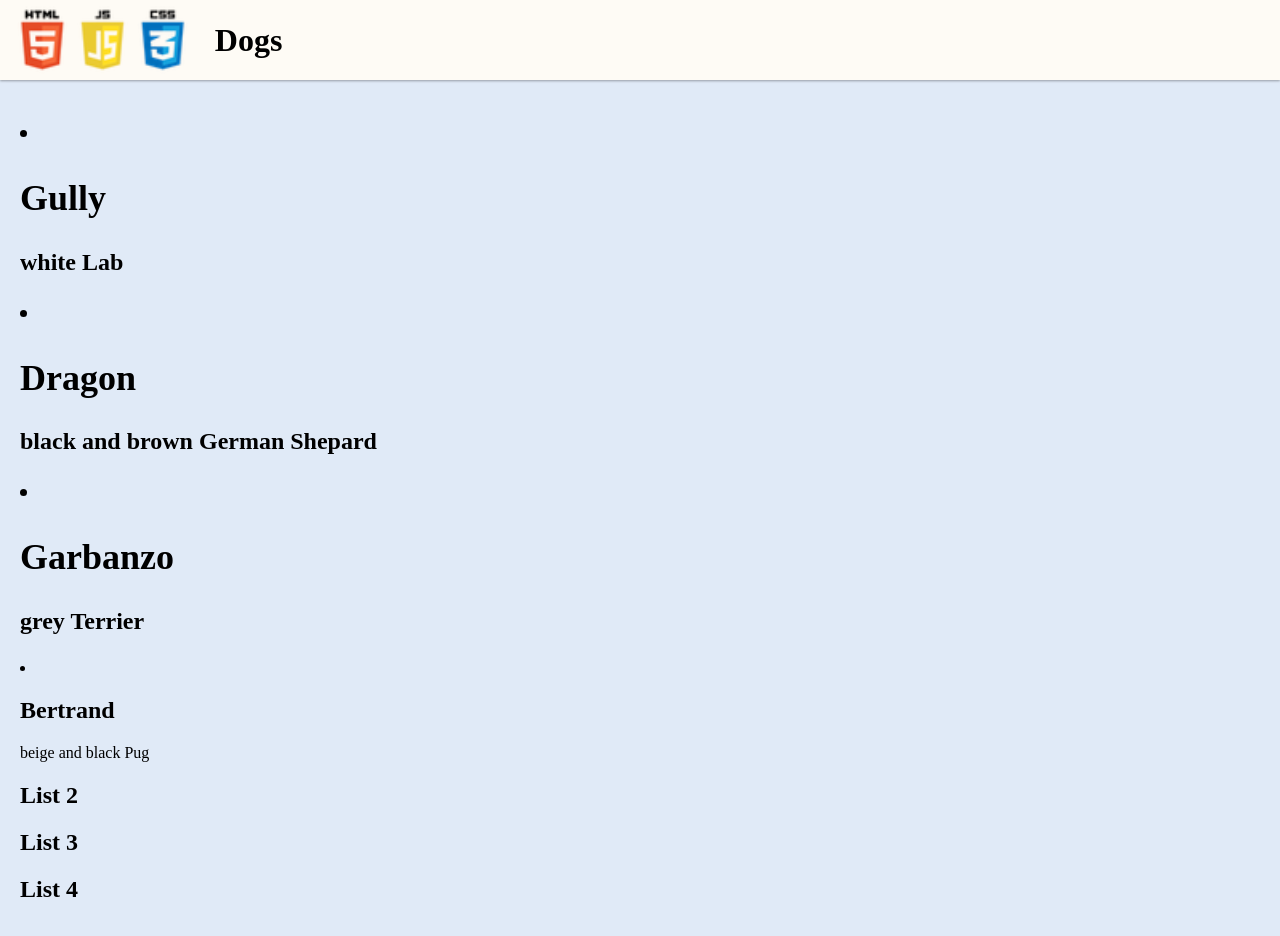
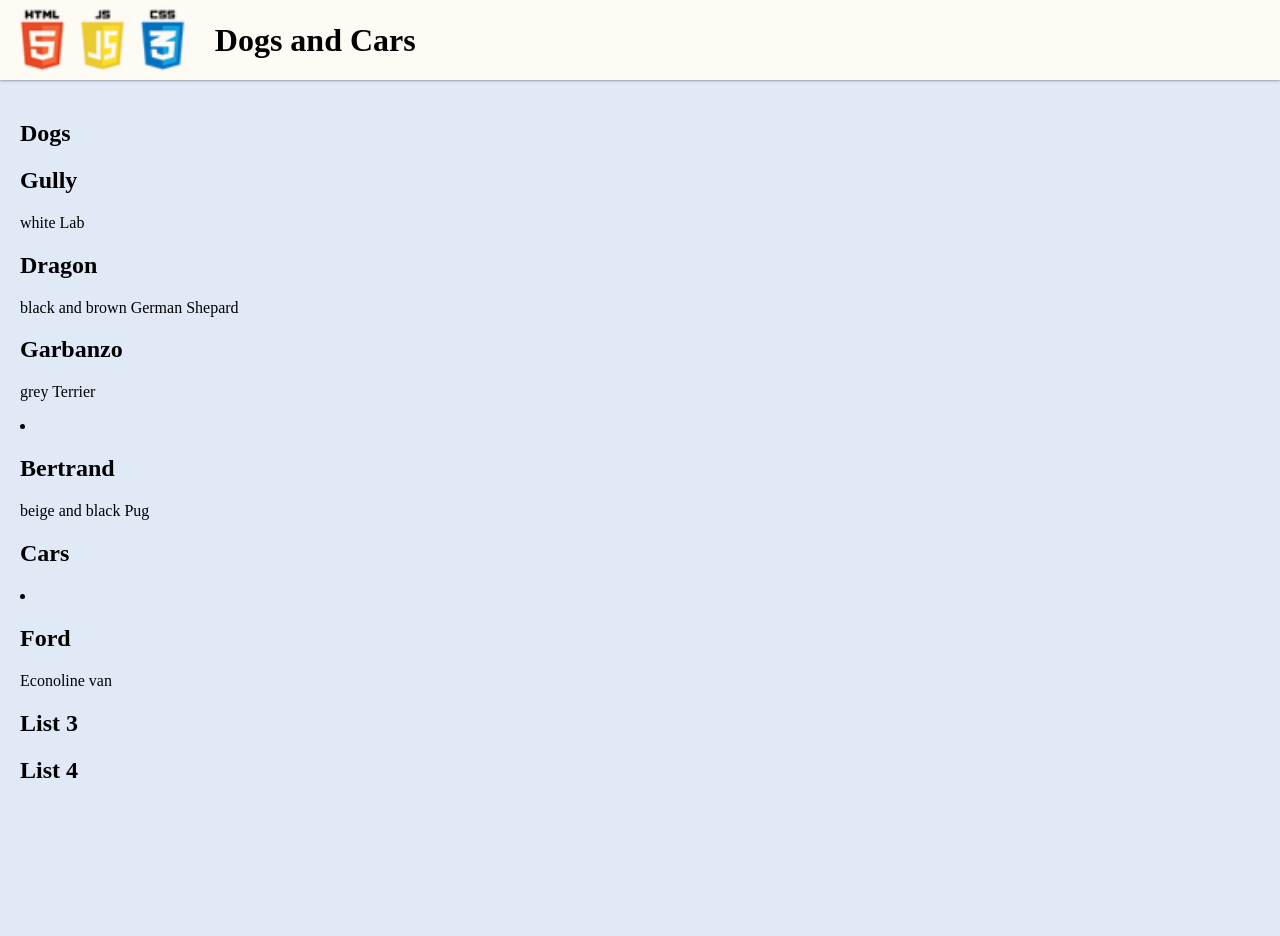
Before and after one commit to emilysellers/display-a-list-practice, a website with bundled scripts: page index.html in a window 1280 px wide. After the commit the page ends 824 px from the top, so only its background shows below. Built offline with nearby package versions, Linux system fonts and the light colour scheme.

Commit message:
started render function in render-car.js: git push origin dev

```diff
--- a/index.html
+++ b/index.html
@@ -25,22 +25,26 @@
     <body>
         <header>
             <img class="logo" src="assets/html_css_js.png" alt="logo" />
-            <h1>Dogs</h1>
+            <h1>Dogs and Cars</h1>
         </header>
 
         <main>
             <section>
-                <h2 id="dog-list">List 1</h2>
-                <ul id="dogs-1"></ul>
-                <li class="dog-item">
-                    <h2>Bertrand</h2>
-                    <p>beige and black Pug</p>
-                </li>
+                <h2 id=>Dogs</h2>
+                <ul id="dog-list"></ul>
+                    <li class="dog-item">
+                        <h2>Bertrand</h2>
+                        <p>beige and black Pug</p>
+                    </li>
             </section>
 
             <section>
-                <h2>List 2</h2>
-                <ul id="list-2"></ul>
+                <h2>Cars</h2>
+                <ul id="car-list"></ul>
+                    <li class="car-item">
+                        <h2>Ford</h2>
+                        <p>Econoline van</p>
+                    </li>
             </section>
 
             <section>
--- /dev/null
+++ b/render-cars.js
@@ -0,0 +1 @@
+export function renderCar(car)
```
Also changed, not shown: render-drinks.js (deleted).
